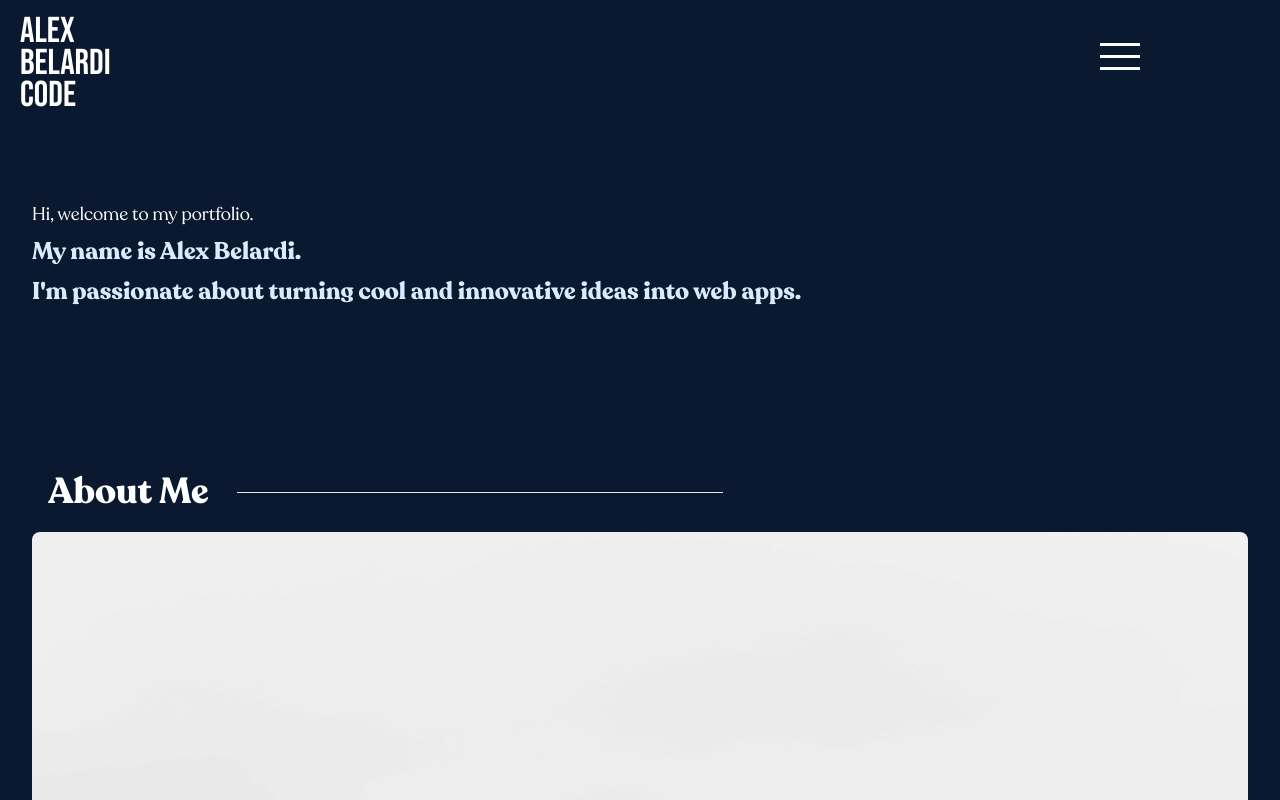
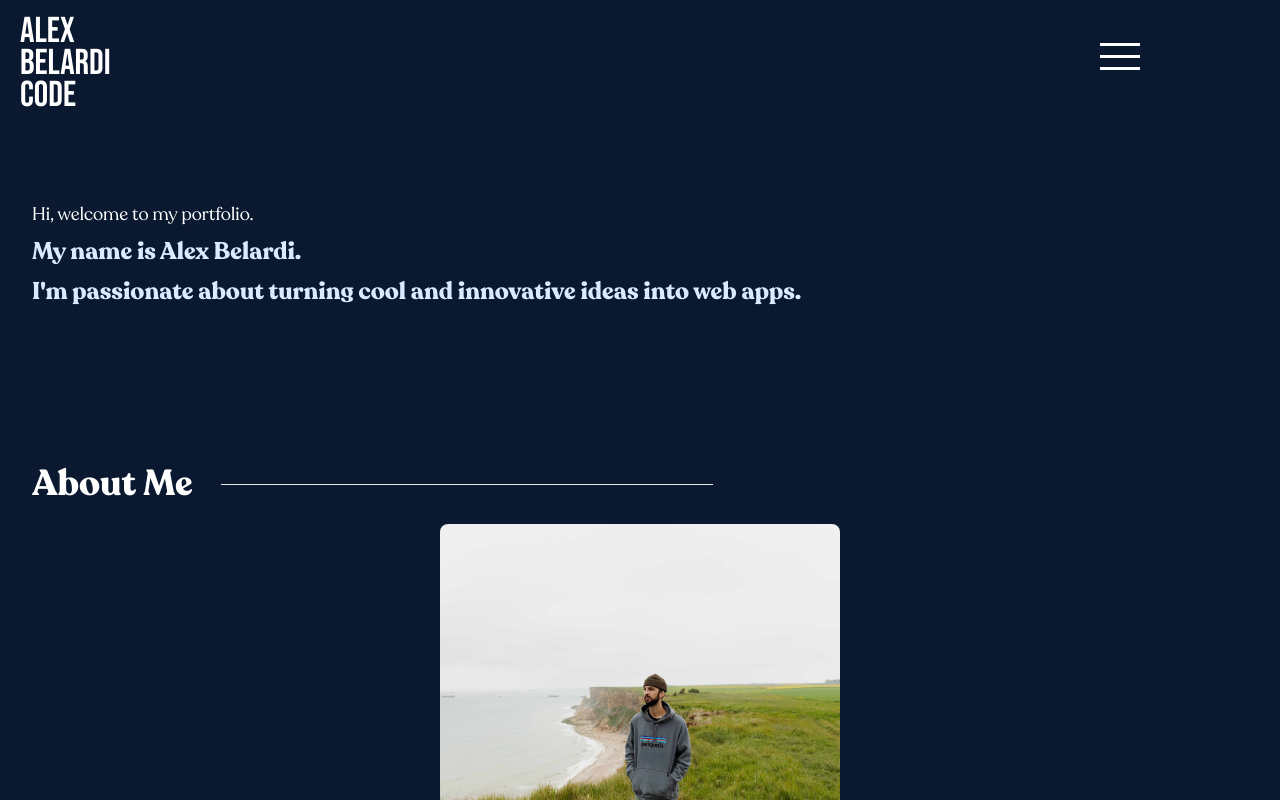
Before and after one commit to afbelardi/new-portfolio, a Next.js app: page / in a window 1280 px wide. Built offline with nearby package versions, Linux system fonts and the light colour scheme.

Commit message:
fixed sizing of about me photo

```diff
--- a/src/components/AboutMe.js
+++ b/src/components/AboutMe.js
@@ -3,16 +3,21 @@ import { Fade } from 'react-reveal';
 
 export default function AboutMe(props) {
     return(
-        <div className="flex flex-col w-full p-8 mt-10 h-2/3">
+        <div className="flex flex-col w-full p-6 mt-10 min-h-400">
             <div className="flex w-full">
-                <h1 className="ml-4 text-4xl text-white font-recoleta-bold" id={styles.about}>About Me</h1>
-            <Fade right>
-                <hr className="w-2/5 h-0 mt-5 bg-lighter-blue ml-7" />
-            </Fade>
+                <h1 className="ml-2 text-4xl text-white font-recoleta-bold" id={styles.about}>About Me</h1>
+                <Fade right>
+                    <hr className="w-2/5 h-0 mt-5 bg-lighter-blue ml-7" />
+                </Fade>
             </div>
-            <section className="flex justify-center">
-            <img src='/me.jpg' id={styles.about} className="w-full mt-5 rounded-lg h-10/12"></img>
+            <section className="flex flex-col items-center justify-center h-5/6">
+                <img src='/me.jpg' id={styles.about} className="w-full mt-5 rounded-lg min-h-5/6 max-w-400 max-h-400"></img>
+                <main className="flex flex-col items-center w-5/6 mt-4 max-w-500">
+                <p className="text-lg text-white font-recoleta-light">My interest in technology started from a young age. By 13 years old, I was creating
+                </p>
+            </main>
             </section>
+
         </div>
     )
 }
--- a/src/pages/index.js
+++ b/src/pages/index.js
@@ -26,7 +26,7 @@ export default function Home(props) {
       />
       <Intro />
       <AboutMe />
-      <div className="h-56 bg-white">
+      <div className="h-56 bg-white mt-11">
 
       </div>
       {isOpen ?
--- a/tailwind.config.js
+++ b/tailwind.config.js
@@ -3,12 +3,16 @@
 module.exports = {
   content: ["./src/**/*.{js,ts,jsx,tsx}"],
   theme: {
+    minHeight: {
+      '400': '400px'
+    },
     maxHeight: {
       '30%': '30%',
       '40%': '40%',
       '60%': '60%',
       '70%': '70%',
       '80%': '80%',
+      '400': '400px'
     },
     maxWidth: {
       '30%': '30%',
@@ -16,6 +20,8 @@ module.exports = {
       '60%': '60%',
       '70%': '70%',
       '80%': '80%',
+      '400': '400px',
+      '500': '500px'
     },
     extend: {
       colors: {
```
